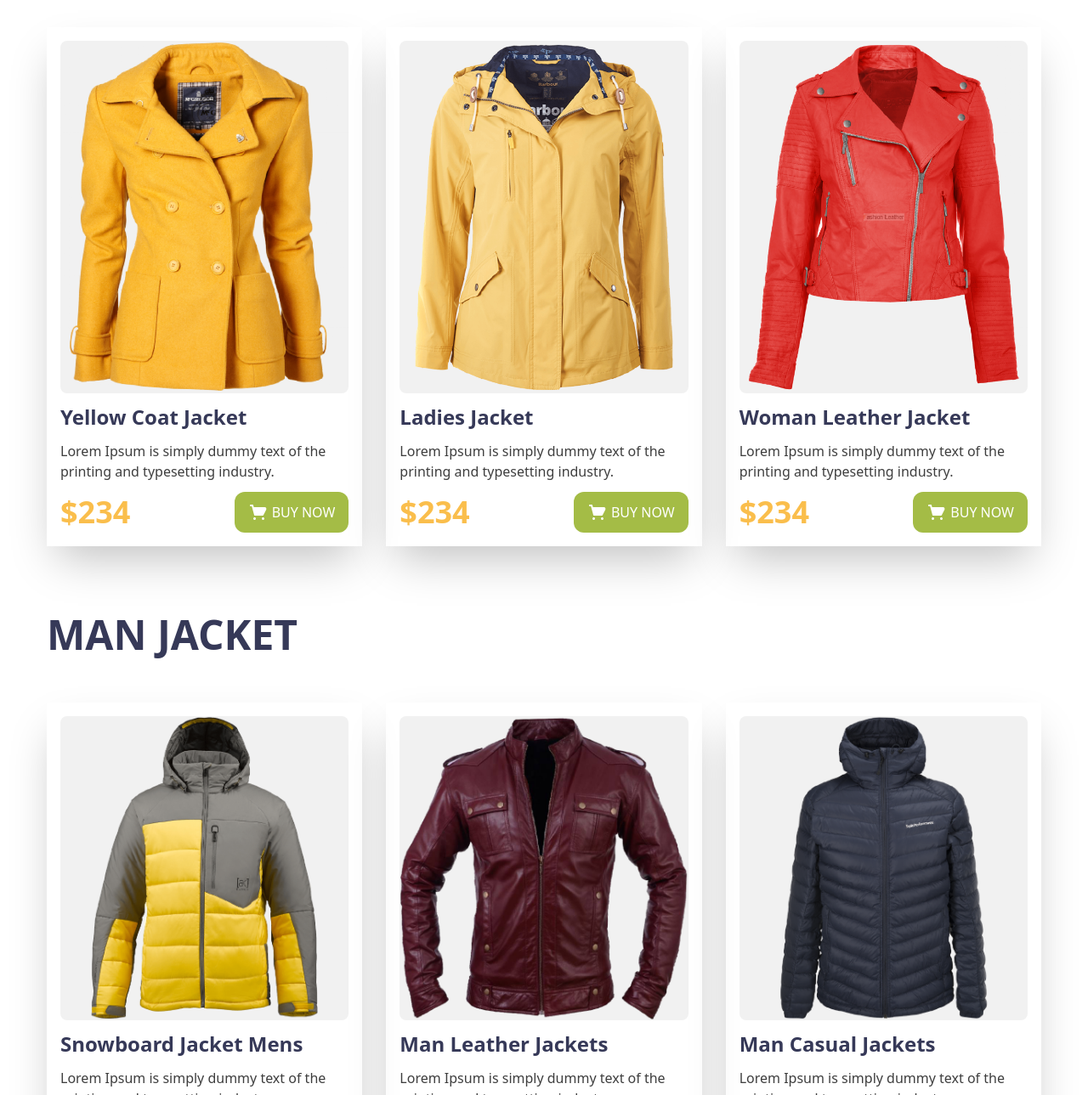
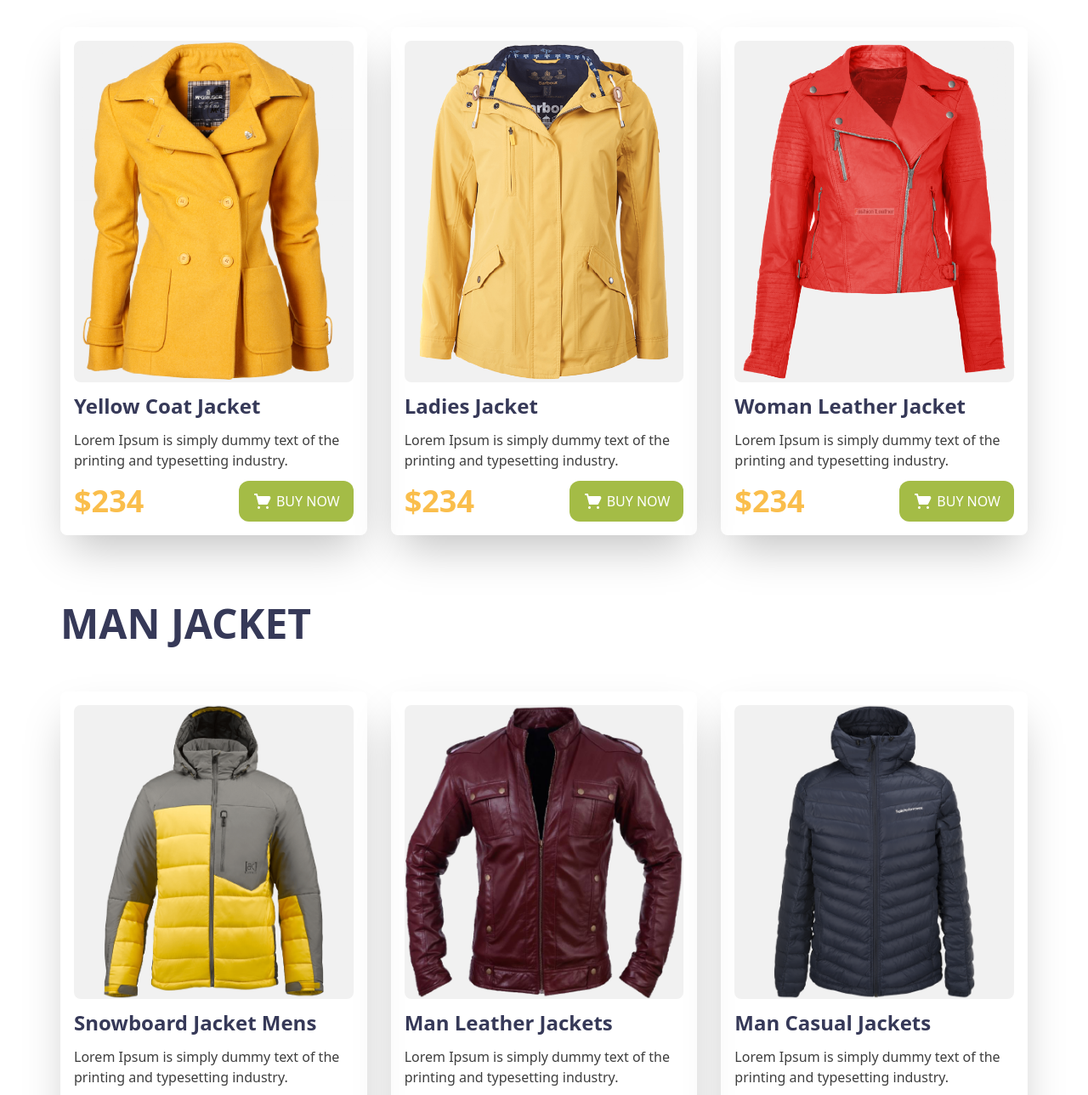
Before and after one commit to SamiulIslam007/penguin, a plain HTML site: page index.html in a window 1280 px wide. Shown: the part 759-2048 px from the top of the page at 85% size. Drawn offline with nearby package versions, Linux system fonts and the light colour scheme.

Commit message:
some changes in padding

```diff
--- a/index.html
+++ b/index.html
@@ -3,7 +3,7 @@
   <head>
     <meta charset="UTF-8" />
     <meta name="viewport" content="width=device-width, initial-scale=1.0" />
-    <title>Document</title>
+    <title>Penguin</title>
     <script src="https://cdn.tailwindcss.com"></script>
   </head>
   <body>
@@ -51,7 +51,7 @@
         </div>
       </div>
     </header>
-    <main class="max-w-[1170px] mx-auto">
+    <main class="max-w-[1170px] px-4 mx-auto">
       <!-- Women jacket section -->
 
       <section class="mt-20">
@@ -59,7 +59,7 @@
           WOMAN JACKET
         </h1>
         <div class="grid grid-cols-1 md:grid-cols-3 gap-7">
-          <div class="shadow-2xl p-4 space-y-3">
+          <div class="shadow-2xl rounded-lg p-4 space-y-3">
             <div class="bg-[#F1F1F1] rounded-lg">
               <img src="./images/jacket-1.png" alt="jacket1" />
             </div>
@@ -80,7 +80,7 @@
               </button>
             </div>
           </div>
-          <div class="shadow-2xl p-4 space-y-3">
+          <div class="shadow-2xl rounded-lg p-4 space-y-3">
             <div class="bg-[#F1F1F1] rounded-lg">
               <img src="./images/jacket-2.png" alt="jacket1" />
             </div>
@@ -99,7 +99,7 @@
               </button>
             </div>
           </div>
-          <div class="shadow-2xl p-4 space-y-3">
+          <div class="shadow-2xl rounded-lg p-4 space-y-3">
             <div class="bg-[#F1F1F1] rounded-lg">
               <img src="./images/jacket-3.png" alt="jacket1" />
             </div>
@@ -129,7 +129,7 @@
           MAN JACKET
         </h1>
         <div class="grid grid-cols-1 md:grid-cols-3 gap-7">
-          <div class="shadow-2xl p-4 space-y-3">
+          <div class="shadow-2xl rounded-lg p-4 space-y-3">
             <div class="bg-[#F1F1F1] rounded-lg">
               <img src="./images/jacket-4.png" alt="jacket1" />
             </div>
@@ -150,7 +150,7 @@
               </button>
             </div>
           </div>
-          <div class="shadow-2xl p-4 space-y-3">
+          <div class="shadow-2xl rounded-lg p-4 space-y-3">
             <div class="bg-[#F1F1F1] rounded-lg">
               <img src="./images/jacket-5.png" alt="jacket1" />
             </div>
@@ -171,7 +171,7 @@
               </button>
             </div>
           </div>
-          <div class="shadow-2xl p-4 space-y-3">
+          <div class="shadow-2xl rounded-lg p-4 space-y-3">
             <div class="bg-[#F1F1F1] rounded-lg">
               <img src="./images/jacket-6.png" alt="jacket1" />
             </div>
```
